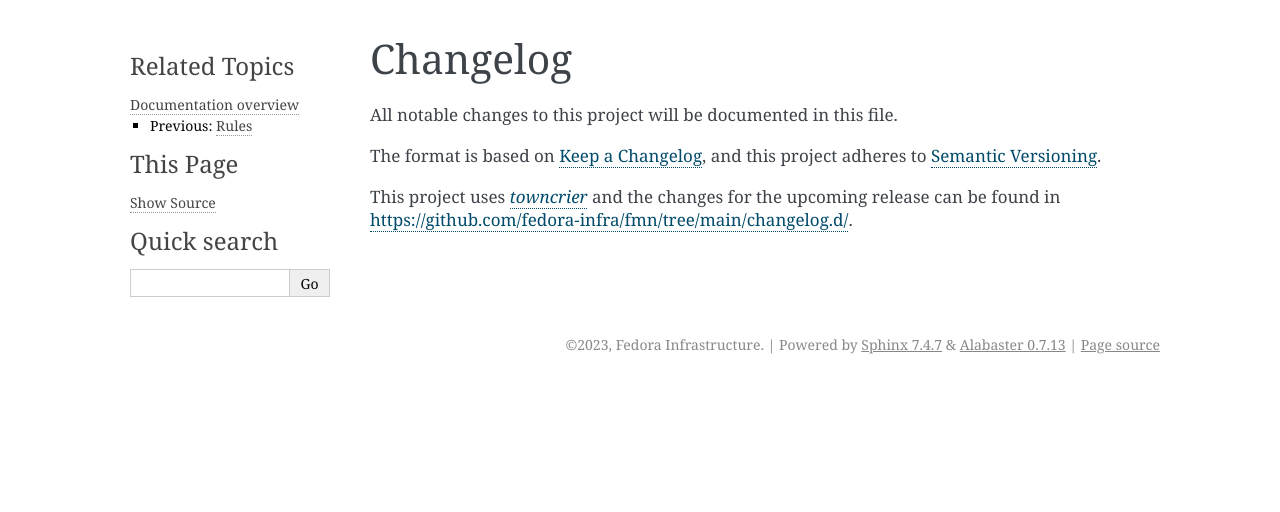
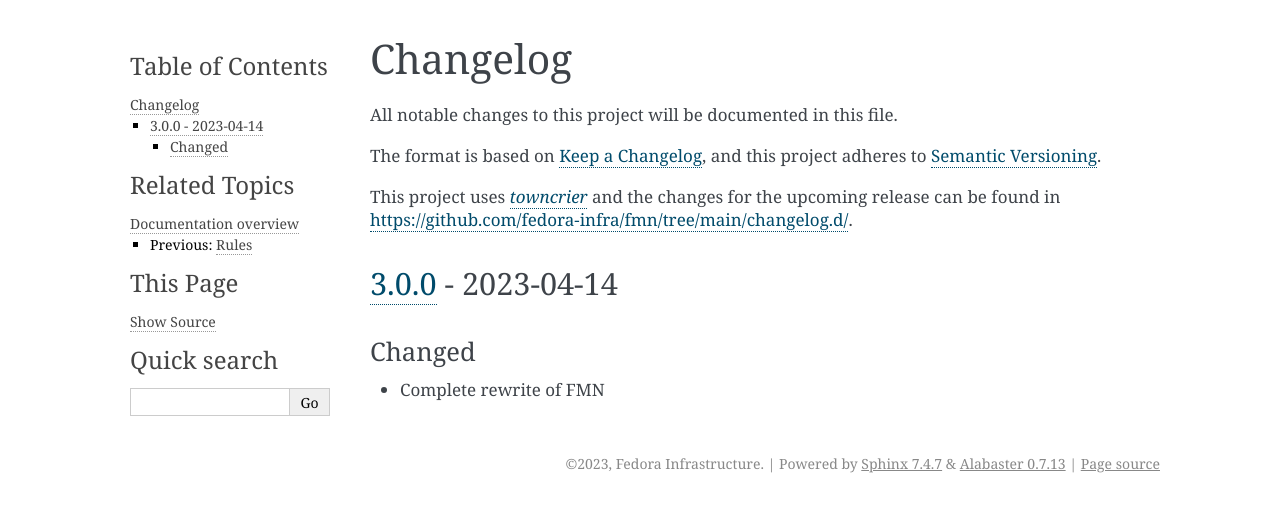
Before and after one commit to fedora-infra/fmn, a Sphinx documentation site: the page built from docs/changelog.md, in a window 1280 px wide. Shown: the top 512 px of the page. Built offline with Sphinx 7.4.7, drawn with Linux system fonts in a browser that asks for light colours; pages that are not in the unit, such as notebooks, are missing from menus.

Commit message:
Update changelog for version 3.0.0
Related: #850

Signed-off-by: Nils Philippsen <nils@redhat.com>

```diff
--- a/docs/changelog.md
+++ b/docs/changelog.md
@@ -13,3 +13,11 @@ The format is based on [Keep a Changelog](https://keepachangelog.com/en/1.0.0/),
 This project uses [*towncrier*](https://towncrier.readthedocs.io/) and the changes for the upcoming release can be found in <https://github.com/fedora-infra/fmn/tree/main/changelog.d/>.
 
 <!-- towncrier release notes start -->
+
+## [3.0.0](https://github.com/fedora-infra/fmn/tree/3.0.0) - 2023-04-14
+
+
+
+### Changed
+
+- Complete rewrite of FMN
```
Also changed, not shown: changelog.d/+rewrite.changed.md (deleted, +0 -1 lines).
